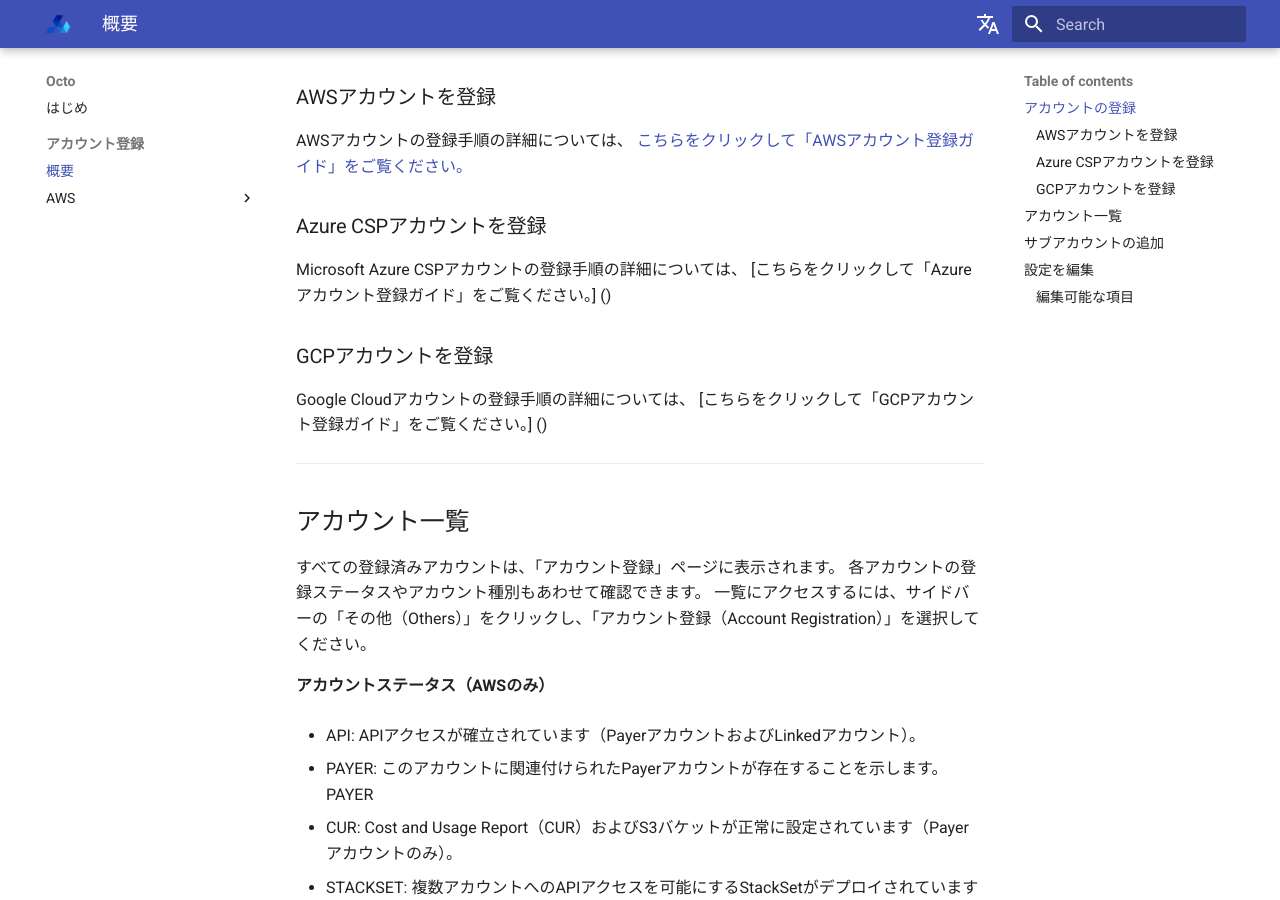
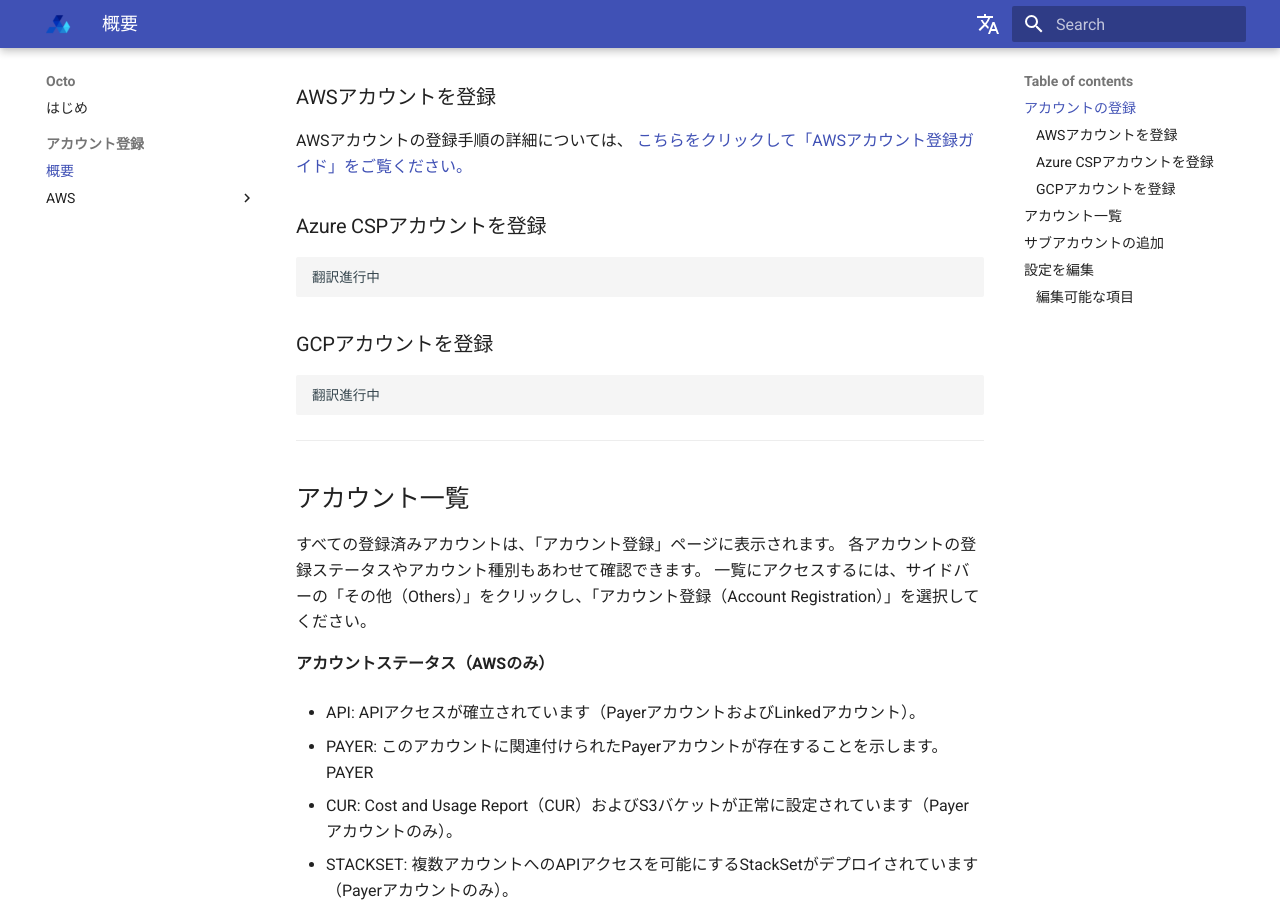
Before and after one commit to alphauslabs/docs-ja, an MkDocs documentation site: the page built from docs/octo/accountregistration/account-registration.md, in a window 1280 px wide and 900 px high, scrolled down 941 px. Built offline with MkDocs 1.6.1 and Material for MkDocs 9.7.7, drawn with Linux system fonts in a browser that asks for light colours; comment, search, counter and statistics services are not loaded.

Commit message:
docs: update Azure and GCP account registration sections to indicate translation in progress

```diff
--- a/docs/octo/accountregistration/account-registration.md
+++ b/docs/octo/accountregistration/account-registration.md
@@ -21,14 +21,10 @@ AWSアカウントの登録手順の詳細については、
 [こちらをクリックして「AWSアカウント登録ガイド」をご覧ください。](AWS/account-registration-aws.md)
 
 ### Azure CSPアカウントを登録
-
-Microsoft Azure CSPアカウントの登録手順の詳細については、
-[こちらをクリックして「Azureアカウント登録ガイド」をご覧ください。] ()
+    翻訳進行中
 
 ### GCPアカウントを登録
-
-Google Cloudアカウントの登録手順の詳細については、
-[こちらをクリックして「GCPアカウント登録ガイド」をご覧ください。] ()
+    翻訳進行中
 
 ---
 
```
